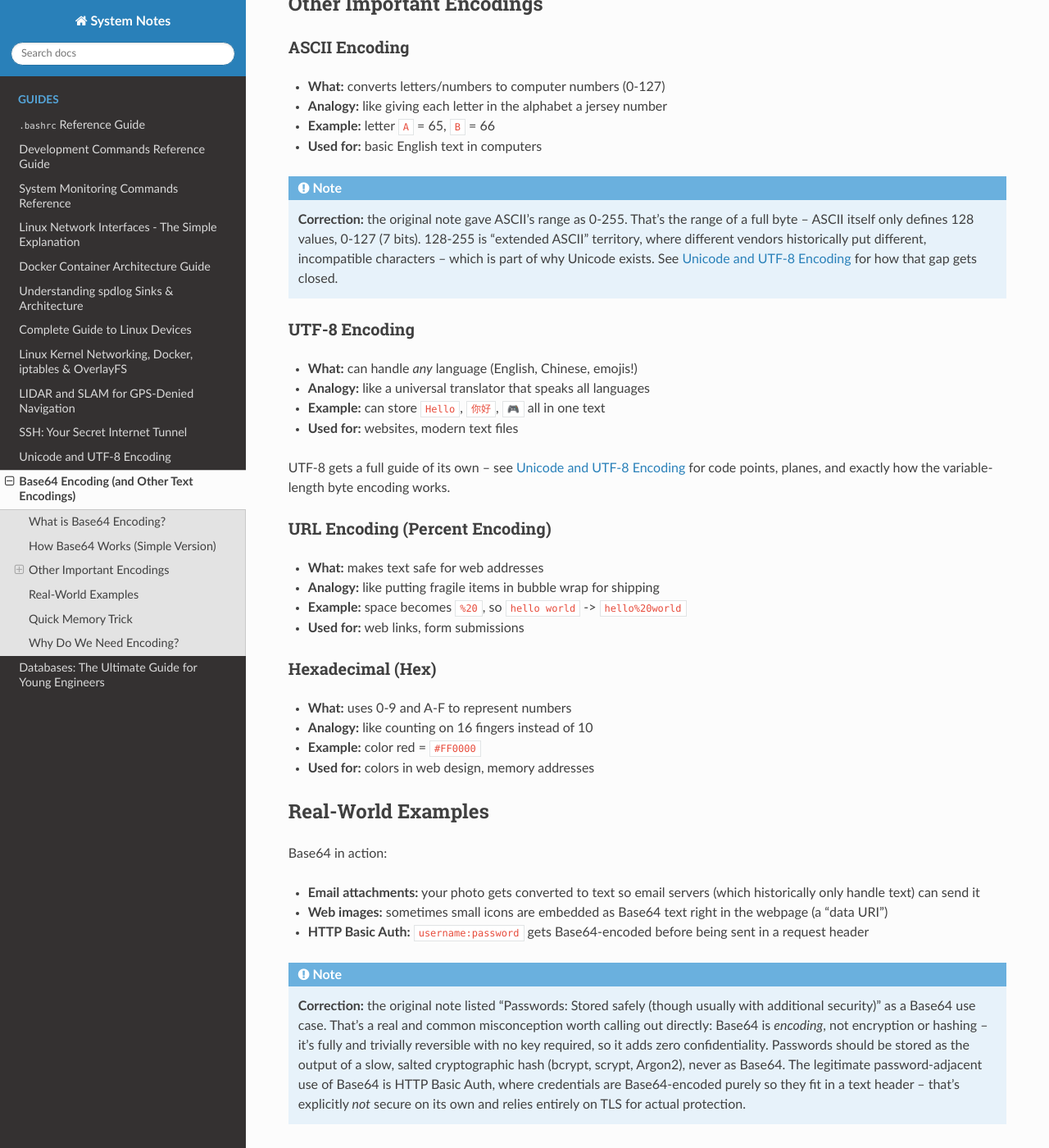
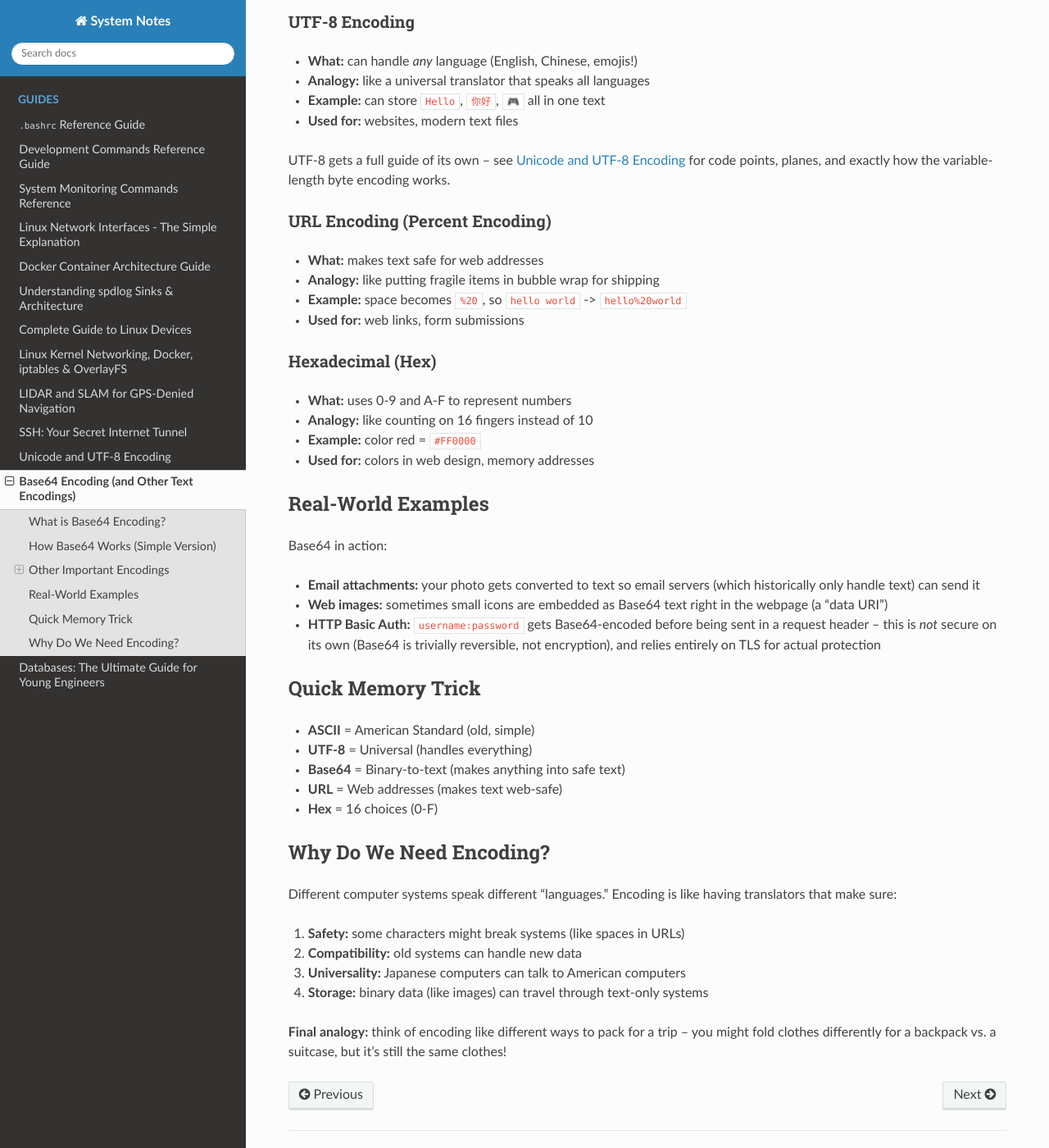
Before and after one commit to karthik-dev-82/system-notes, a Sphinx documentation site: the page built from docs/source/base64_encoding.rst, in a window 1280 px wide and 1400 px high, scrolled down 1067 px. Shown: the whole window at 82% size. Built offline with Sphinx 7.4.7 and the Read the Docs theme 3.1.0, drawn with Linux system fonts in a browser that asks for light colours; some of the changed text lies outside the part shown.

Commit message:
Remove correction-note callouts, fold fixes into normal prose
Per updated preference: published pages should read as clean, correct
text in one pass, not call out their own edit history. Removes the
remaining ".. note:: Correction:" blocks from ssh_secure_shell.rst
and base64_encoding.rst (the underlying diagrams/content were already
fixed, so these were pure explanation), and folds the network
interfaces eth0:0/eth0:1 alias clarification into the surrounding
prose instead of a callout.

Co-Authored-By: Claude Sonnet 5 <noreply@anthropic.com>

```diff
--- a/docs/source/base64_encoding.rst
+++ b/docs/source/base64_encoding.rst
@@ -48,18 +48,6 @@ How Base64 Works (Simple Version)
 
    note right of convert : Each piece gets\na letter/number\nfrom the alphabet
 
-.. note::
-   **Correction:** the original version of this diagram showed a
-   12-bit input (``010010110101``) next to a 4-character output
-   (``S2Vy``), but those don't match -- 12 bits only splits into two
-   6-bit chunks (two output characters), and those particular 12 bits
-   don't decode to ``S2Vy`` either. Base64 always consumes input in
-   3-byte (24-bit) groups and emits 4 output characters per group, so
-   the diagram now uses a real, checkable example: the ASCII bytes for
-   ``"Man"`` (``01001101 01100001 01101110``, 24 bits) split into four
-   6-bit chunks and mapped through the Base64 alphabet, producing
-   ``TWFu``.
-
 Other Important Encodings
 -------------------------------
 
@@ -70,14 +58,6 @@ ASCII Encoding
 * **Analogy:** like giving each letter in the alphabet a jersey number
 * **Example:** letter ``A`` = 65, ``B`` = 66
 * **Used for:** basic English text in computers
-
-.. note::
-   **Correction:** the original note gave ASCII's range as 0-255.
-   That's the range of a full byte -- ASCII itself only defines 128
-   values, 0-127 (7 bits). 128-255 is "extended ASCII" territory,
-   where different vendors historically put different, incompatible
-   characters -- which is part of why Unicode exists. See
-   :doc:`unicode_utf8_encoding` for how that gap gets closed.
 
 UTF-8 Encoding
 ~~~~~~~~~~~~~~~~~~
@@ -118,20 +98,9 @@ Base64 in action:
 * **Web images:** sometimes small icons are embedded as Base64 text
   right in the webpage (a "data URI")
 * **HTTP Basic Auth:** ``username:password`` gets Base64-encoded
-  before being sent in a request header
-
-.. note::
-   **Correction:** the original note listed "Passwords: Stored safely
-   (though usually with additional security)" as a Base64 use case.
-   That's a real and common misconception worth calling out directly:
-   Base64 is *encoding*, not encryption or hashing -- it's fully and
-   trivially reversible with no key required, so it adds zero
-   confidentiality. Passwords should be stored as the output of a
-   slow, salted cryptographic hash (bcrypt, scrypt, Argon2), never as
-   Base64. The legitimate password-adjacent use of Base64 is HTTP
-   Basic Auth, where credentials are Base64-encoded purely so they fit
-   in a text header -- that's explicitly *not* secure on its own and
-   relies entirely on TLS for actual protection.
+  before being sent in a request header -- this is *not* secure on
+  its own (Base64 is trivially reversible, not encryption), and
+  relies entirely on TLS for actual protection
 
 Quick Memory Trick
 ------------------------
```
Also changed, not shown: docs/source/network_interfaces.rst (+7 -12 lines), docs/source/ssh_secure_shell.rst (+0 -13 lines).
